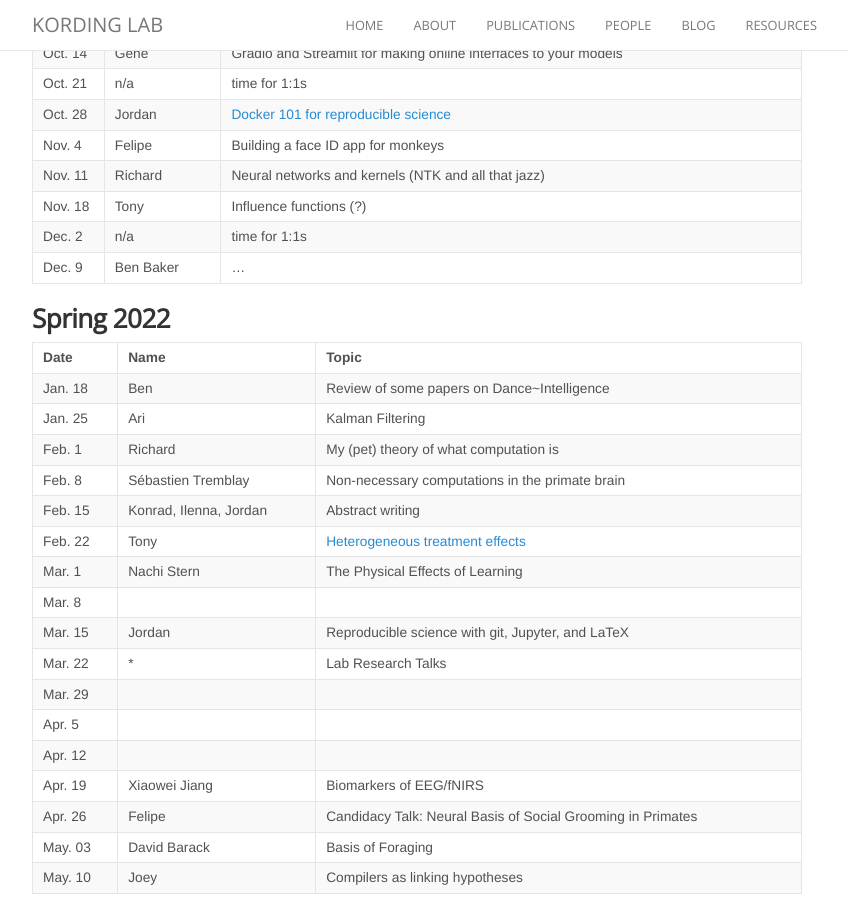
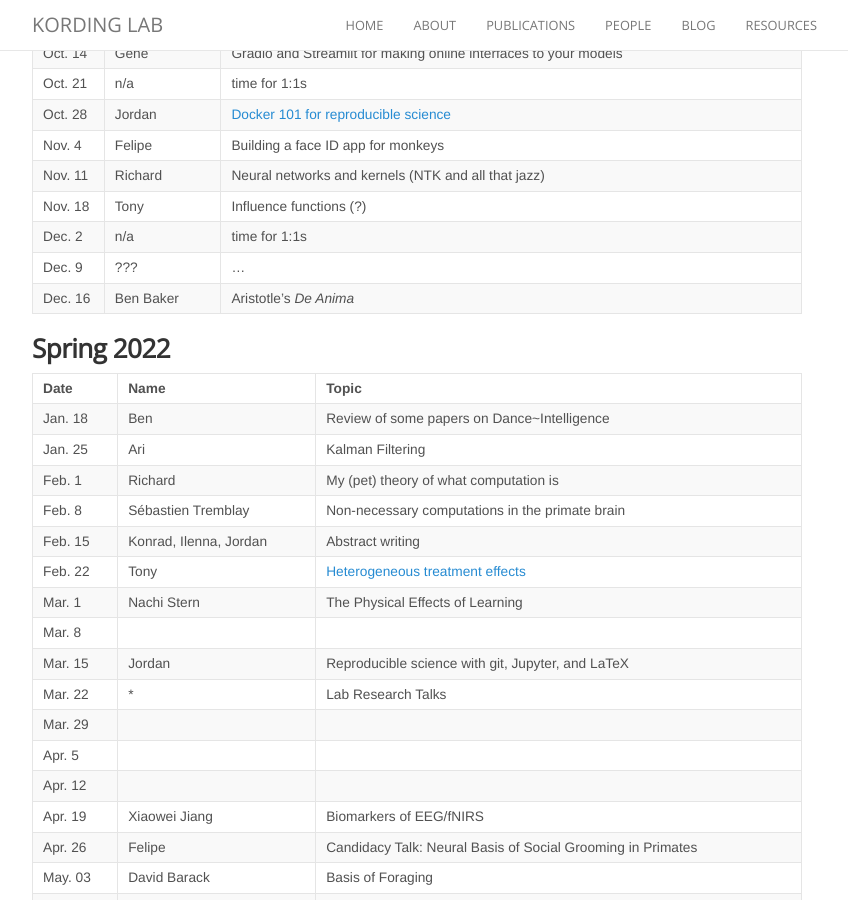
Before and after one commit to KordingLab/KordingLab.github.io, a Jekyll site: the page built from _posts/2021-01-01-upcoming-lab-teaching.md, in a window 1280 px wide and 900 px high, scrolled down 797 px. Shown: the whole window, without its empty margins (223-1071 px from the left). Built offline with Jekyll 4.4.1, drawn with Linux system fonts in a browser that asks for light colours; nearby versions of some CDN libraries; comment, search, counter and statistics services are not loaded.

Commit message:
Update 2021-01-01-upcoming-lab-teaching.md

```diff
--- a/_posts/2021-01-01-upcoming-lab-teaching.md
+++ b/_posts/2021-01-01-upcoming-lab-teaching.md
@@ -31,7 +31,8 @@ Please list below, topics you would like to learn more about (you may share your
 | Nov. 11 | Richard | Neural networks and kernels (NTK and all that jazz) |
 | Nov. 18 | Tony | Influence functions (?) |
 | Dec. 2  | n/a | time for 1:1s |
-| Dec. 9  | Ben Baker |  ... |
+| Dec. 9  | ??? |  ... |
+| Dec. 16  | Ben Baker |  Aristotle's _De Anima_ |
 
 ### Spring 2022
 
```
